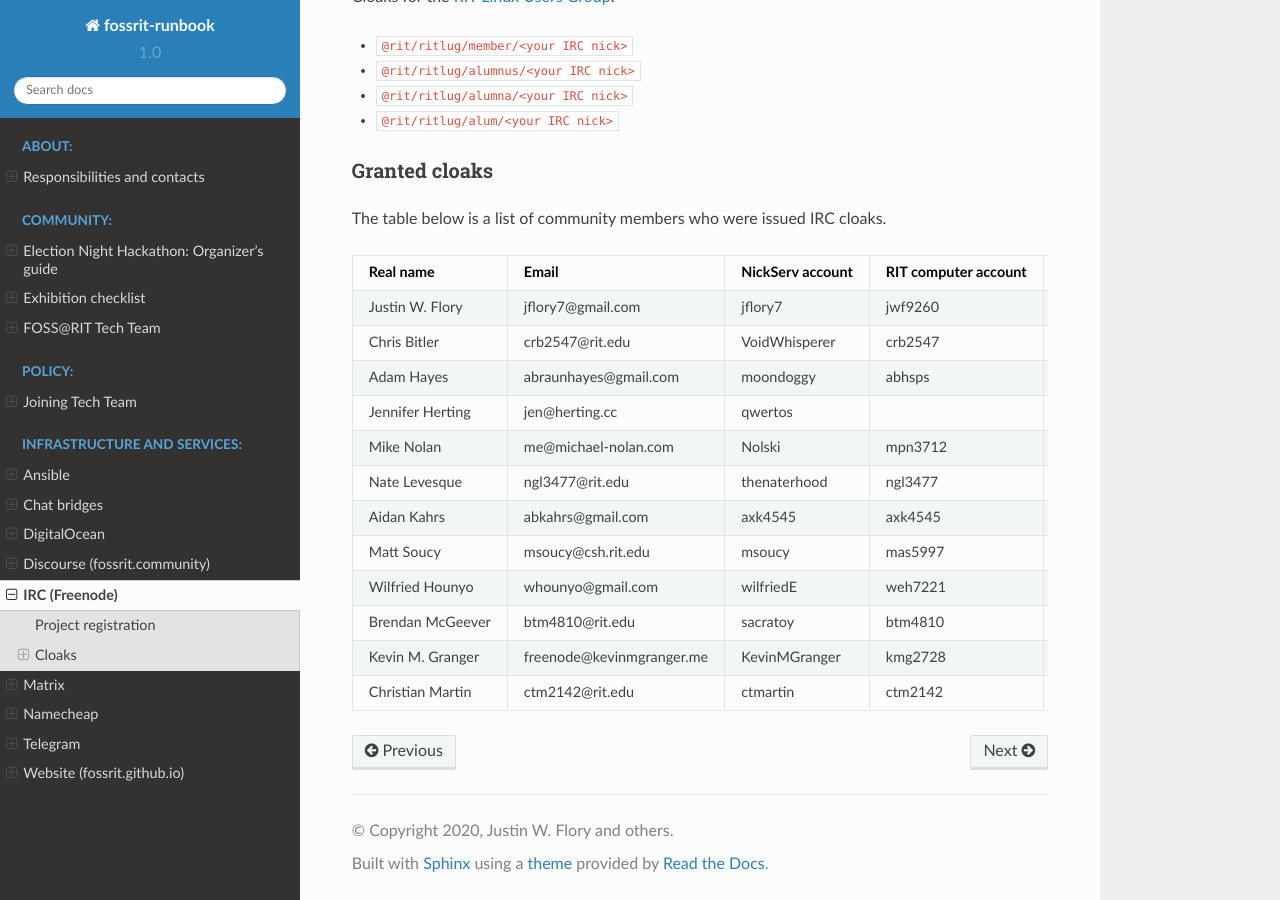
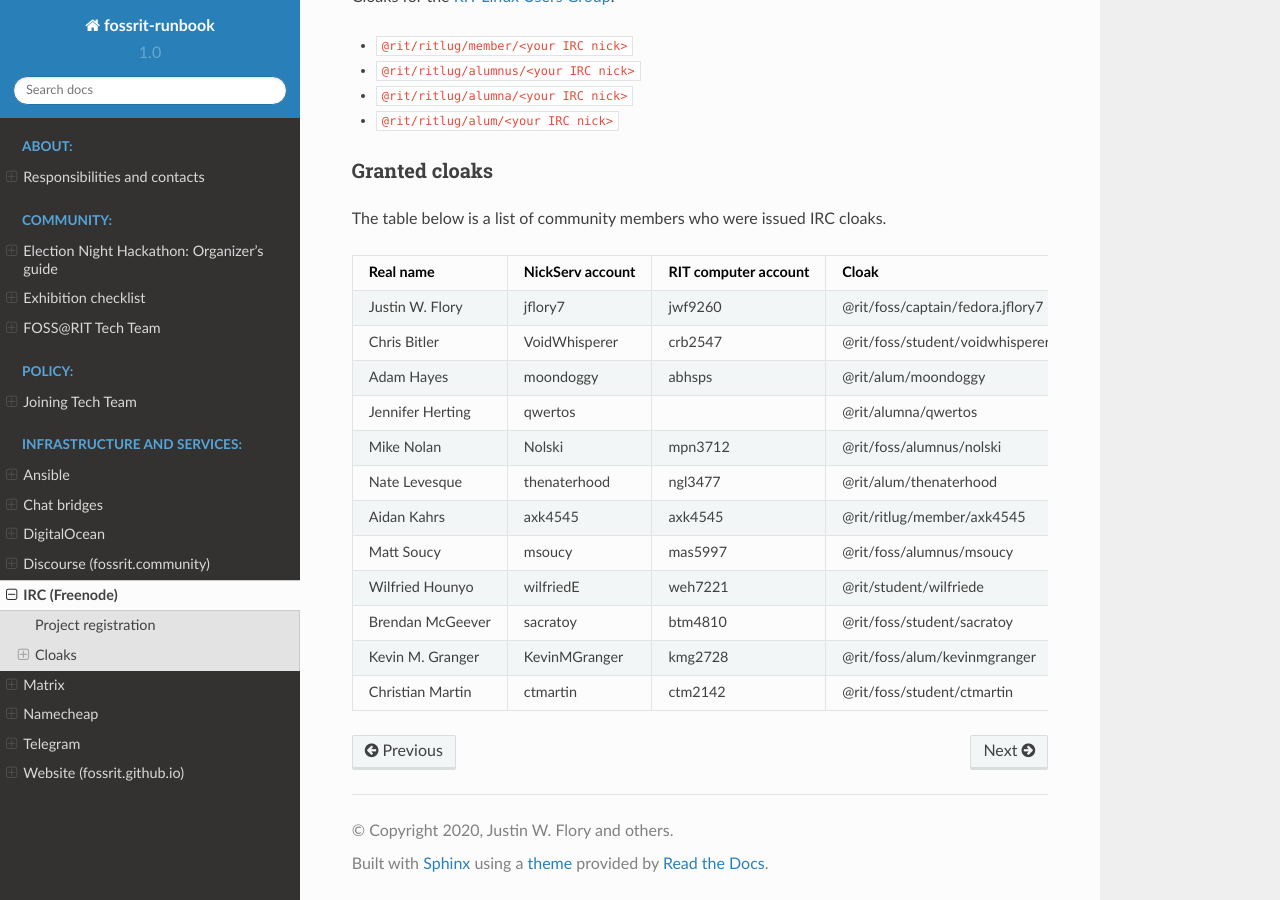
Before and after one commit to FOSSRIT/runbook, a Sphinx documentation site: the page built from docs/infra/irc.md, in a window 1280 px wide and 900 px high, scrolled down 1551 px. Built offline with Sphinx 7.4.7 and the Read the Docs theme 2.0.0, drawn with Linux system fonts in a browser that asks for light colours; formulas are drawn with MathJax 3.

Commit message:
:ghost: irc: Remove emails from cloak table (closes #31) (#46)
This commit purges emails from the cloak table we maintain. Emails are
on file with NickServ accounts so we do not need to maintain them. Not
sure why I was instructed to maintain them before, but hey.

Closes #31.

Signed-off-by: Justin W. Flory <git@jwf.io>

```diff
--- a/docs/infra/irc.md
+++ b/docs/infra/irc.md
@@ -74,17 +74,17 @@ Please be mindful for accounts with the character "|".
 You should look at the source because the formatted page does not show "|".
 -->
 
-| Real name        | Email                     | NickServ account | RIT computer account | Cloak                            |
-| ---------------- | ------------------------- | ---------------- | -------------------- | -------------------------------- |
-| Justin W. Flory  | jflory7@gmail.com         | jflory7          | jwf9260              | @rit/foss/captain/fedora.jflory7 |
-| Chris Bitler     | crb2547@rit.edu           | VoidWhisperer    | crb2547              | @rit/foss/student/voidwhisperer  |
-| Adam Hayes       | abraunhayes@gmail.com     | moondoggy        | abhsps               | @rit/alum/moondoggy              |
-| Jennifer Herting | jen@herting.cc            | qwertos          |                      | @rit/alumna/qwertos              |
-| Mike Nolan       | me@michael-nolan.com      | Nolski           | mpn3712              | @rit/foss/alumnus/nolski         |
-| Nate Levesque    | ngl3477@rit.edu           | thenaterhood     | ngl3477              | @rit/alum/thenaterhood           |
-| Aidan Kahrs      | abkahrs@gmail.com         | axk4545          | axk4545              | @rit/ritlug/member/axk4545       |
-| Matt Soucy       | msoucy@csh.rit.edu        | msoucy           | mas5997              | @rit/foss/alumnus/msoucy         |
-| Wilfried Hounyo  | whounyo@gmail.com         | wilfriedE        | weh7221              | @rit/student/wilfriede           |
-| Brendan McGeever | btm4810@rit.edu           | sacratoy         | btm4810              | @rit/foss/student/sacratoy       |
-| Kevin M. Granger | freenode@kevinmgranger.me | KevinMGranger    | kmg2728              | @rit/foss/alum/kevinmgranger     |
-| Christian Martin | ctm2142@rit.edu           | ctmartin         | ctm2142              | @rit/foss/student/ctmartin       |
+| Real name        | NickServ account | RIT computer account | Cloak                            |
+| ---------------- | ---------------- | -------------------- | -------------------------------- |
+| Justin W. Flory  | jflory7          | jwf9260              | @rit/foss/captain/fedora.jflory7 |
+| Chris Bitler     | VoidWhisperer    | crb2547              | @rit/foss/student/voidwhisperer  |
+| Adam Hayes       | moondoggy        | abhsps               | @rit/alum/moondoggy              |
+| Jennifer Herting | qwertos          |                      | @rit/alumna/qwertos              |
+| Mike Nolan       | Nolski           | mpn3712              | @rit/foss/alumnus/nolski         |
+| Nate Levesque    | thenaterhood     | ngl3477              | @rit/alum/thenaterhood           |
+| Aidan Kahrs      | axk4545          | axk4545              | @rit/ritlug/member/axk4545       |
+| Matt Soucy       | msoucy           | mas5997              | @rit/foss/alumnus/msoucy         |
+| Wilfried Hounyo  | wilfriedE        | weh7221              | @rit/student/wilfriede           |
+| Brendan McGeever | sacratoy         | btm4810              | @rit/foss/student/sacratoy       |
+| Kevin M. Granger | KevinMGranger    | kmg2728              | @rit/foss/alum/kevinmgranger     |
+| Christian Martin | ctmartin         | ctm2142              | @rit/foss/student/ctmartin       |
```
